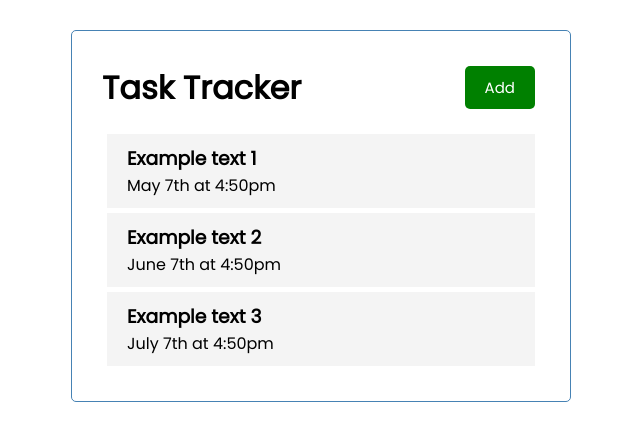
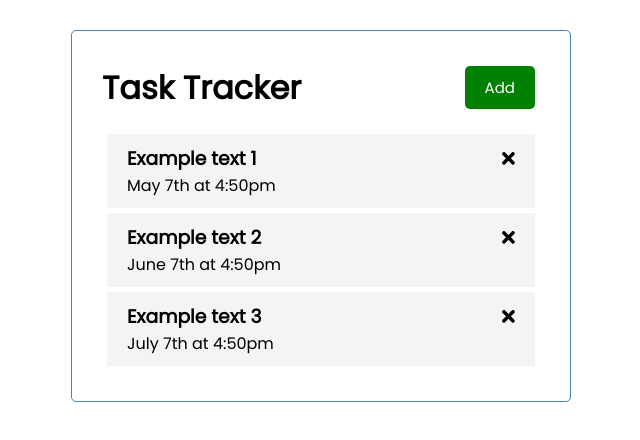
Before and after one commit to DavidMares22/angular-crash, an Angular app: page / in a window 1280 px wide. Shown: the top 440 px of the page, without its empty margins (319-959 px from the left). Built offline with nearby package versions, Linux system fonts and the light colour scheme.

Commit message:
angular fontawesome package

```diff
--- a/package.json
+++ b/package.json
@@ -18,6 +18,11 @@
     "@angular/platform-browser": "~12.0.5",
     "@angular/platform-browser-dynamic": "~12.0.5",
     "@angular/router": "~12.0.5",
+    "@fortawesome/angular-fontawesome": "^0.9.0",
+    "@fortawesome/fontawesome-svg-core": "^1.2.35",
+    "@fortawesome/free-brands-svg-icons": "^5.15.3",
+    "@fortawesome/free-regular-svg-icons": "^5.15.3",
+    "@fortawesome/free-solid-svg-icons": "^5.15.3",
     "rxjs": "~6.6.0",
     "tslib": "^2.1.0",
     "zone.js": "~0.11.4"
--- a/src/app/app.module.ts
+++ b/src/app/app.module.ts
@@ -6,6 +6,7 @@ import { HeaderComponent } from './components/header/header.component';
 import { ButtonComponent } from './components/button/button.component';
 import { TaskComponent } from './components/task/task.component';
 import { TaskItemComponent } from './components/task-item/task-item.component';
+import { FontAwesomeModule } from '@fortawesome/angular-fontawesome';
 
 @NgModule({
   declarations: [
@@ -16,7 +17,8 @@ import { TaskItemComponent } from './components/task-item/task-item.component';
     TaskItemComponent
   ],
   imports: [
-    BrowserModule
+    BrowserModule,
+    FontAwesomeModule
   ],
   providers: [],
   bootstrap: [AppComponent]
--- a/src/app/components/task-item/task-item.component.html
+++ b/src/app/components/task-item/task-item.component.html
@@ -1,4 +1,7 @@
 <div class="task">
-    <h3>{{task.text}}</h3>
-    <p>{{task.day}}</p>
+  <h3>
+    {{ task.text }}
+    <fa-icon [icon]="faTimes"></fa-icon>
+  </h3>
+  <p>{{ task.day }}</p>
 </div>
--- a/src/app/components/task-item/task-item.component.ts
+++ b/src/app/components/task-item/task-item.component.ts
@@ -1,5 +1,6 @@
 import { Component, OnInit, Input } from '@angular/core';
 import { Task } from './../../Task';
+import { faTimes } from '@fortawesome/free-solid-svg-icons';
 
 @Component({
   selector: 'app-task-item',
@@ -8,6 +9,7 @@ import { Task } from './../../Task';
 })
 export class TaskItemComponent implements OnInit {
   @Input() task!: Task;
+  faTimes = faTimes;
 
   constructor() {}
 
```
Also changed, not shown: 1 other file (tests, documents, lock files or other folders).
